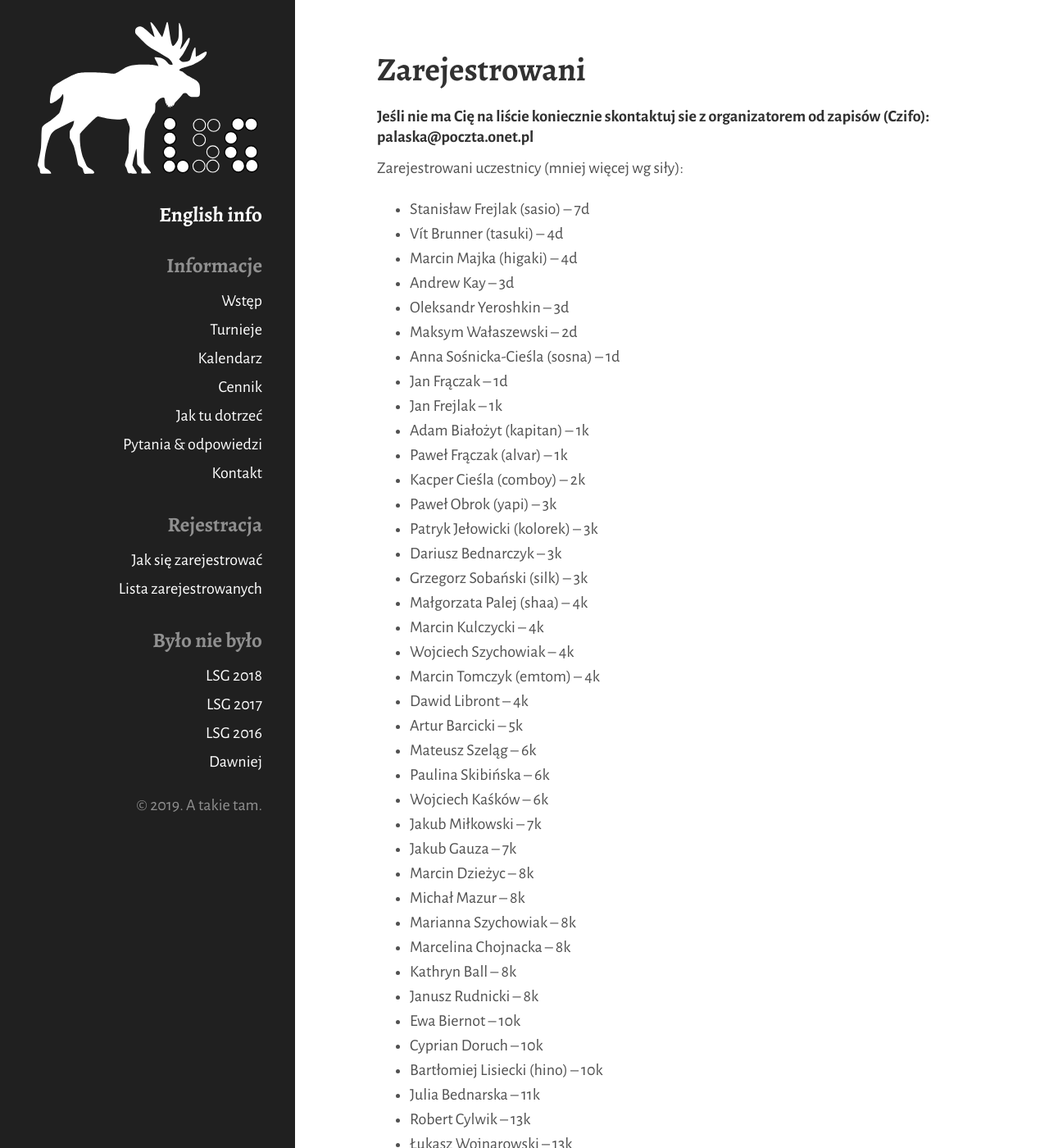
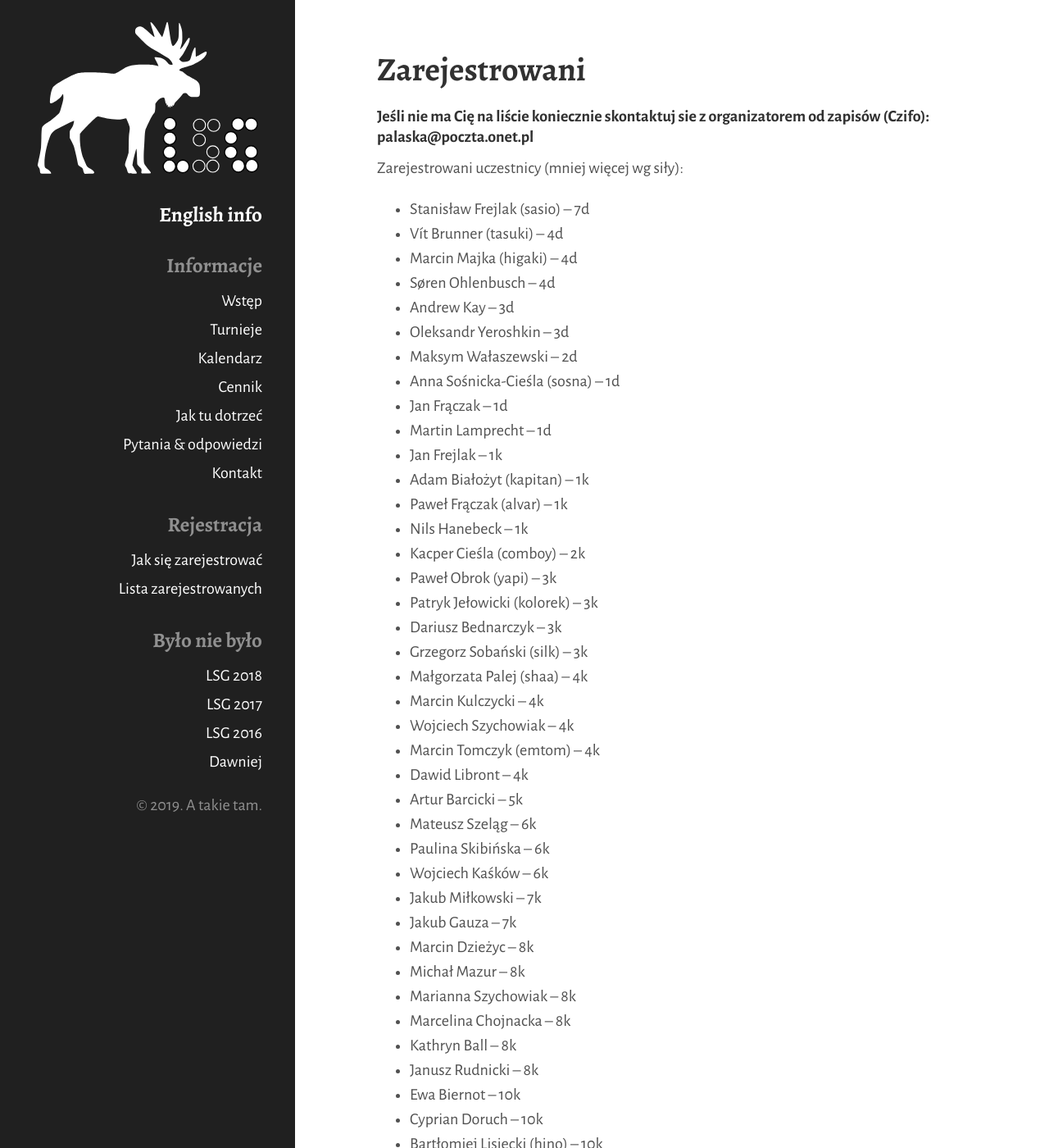
Before and after one commit to tasuki/lsg, a Jekyll site: the page built from zarejestrowani.md, in a window 1280 px wide and 1400 px high. Shown: the whole window at 82% size. Built offline with Jekyll 4.4.1, drawn with Linux system fonts in a browser that asks for light colours; nearby versions of some CDN libraries; some of the changed text lies outside the part shown.

Commit message:
Update zarejestrowani.md

```diff
--- a/zarejestrowani.md
+++ b/zarejestrowani.md
@@ -12,14 +12,17 @@ Zarejestrowani uczestnicy (mniej więcej wg siły):
 - Stanisław Frejlak (sasio) -- 7d
 - Vít Brunner (tasuki) -- 4d
 - Marcin Majka (higaki) -- 4d
+- Søren Ohlenbusch -- 4d
 - Andrew Kay -- 3d
 - Oleksandr Yeroshkin -- 3d
 - Maksym Wałaszewski -- 2d
 - Anna Sośnicka-Cieśla (sosna) -- 1d
 - Jan Frączak -- 1d
+- Martin Lamprecht -- 1d
 - Jan Frejlak -- 1k
 - Adam Białożyt (kapitan) -- 1k
 - Paweł Frączak (alvar) -- 1k
+- Nils Hanebeck -- 1k
 - Kacper Cieśla (comboy) -- 2k
 - Paweł Obrok (yapi) -- 3k
 - Patryk Jełowicki (kolorek) -- 3k
```
Also changed, not shown: other parts of zarejestrowani.md (+1 -0 lines).
